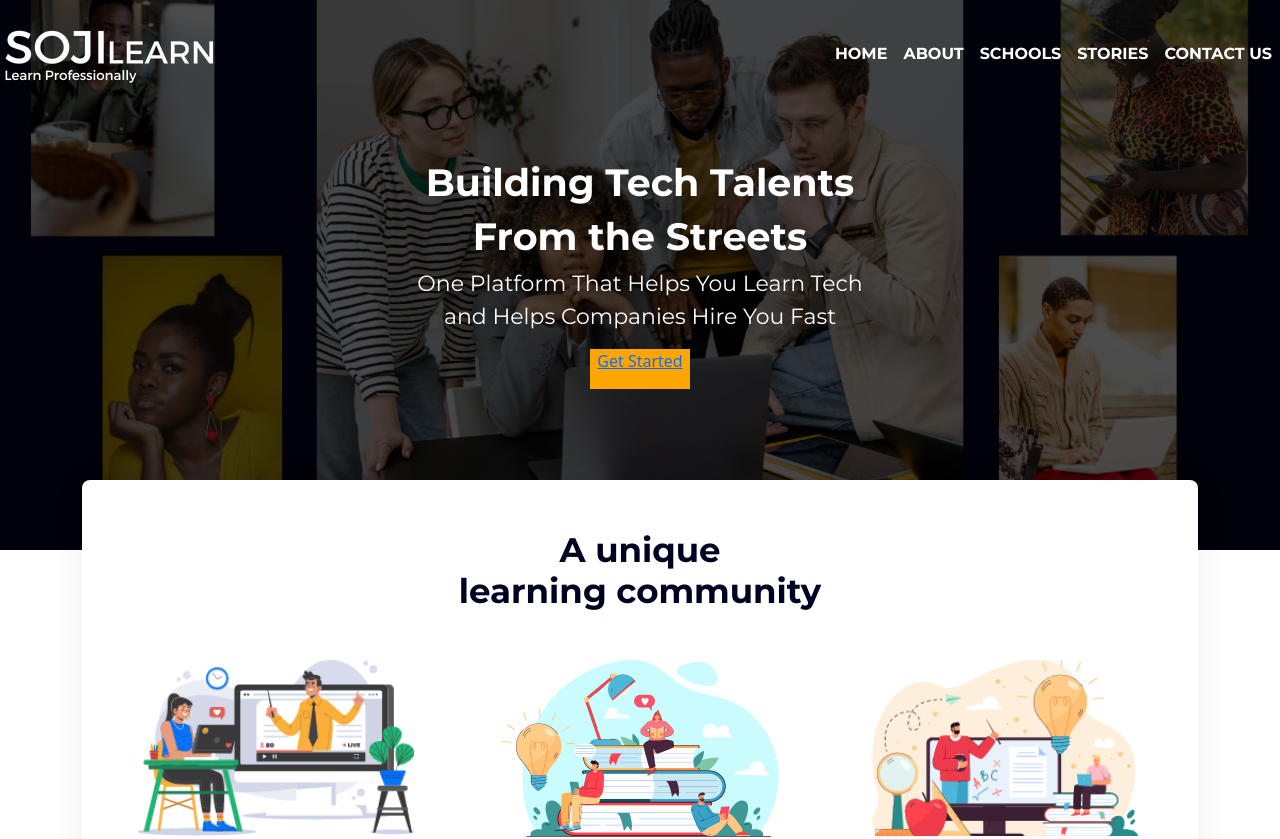
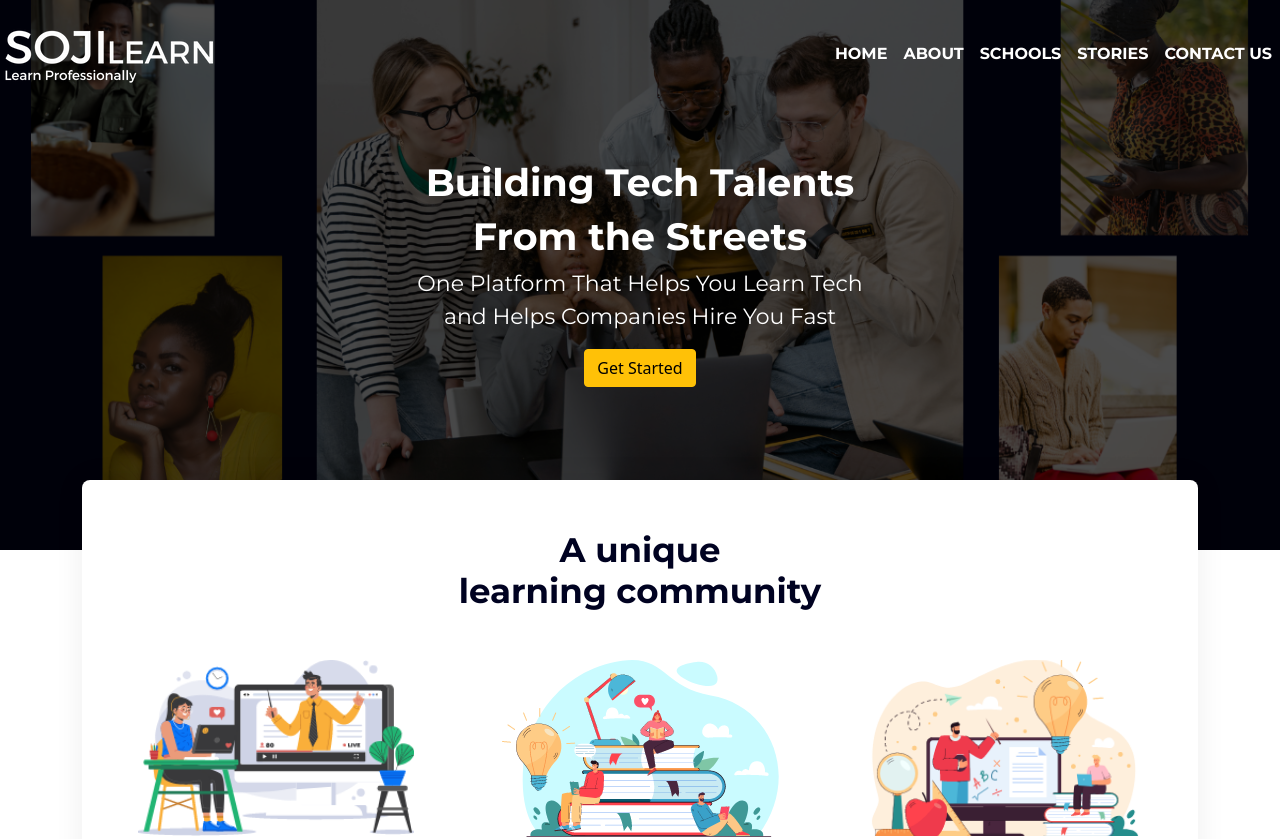
Before and after one commit to tonyedick/djoeton.github.io, a React (Create React App) app: page / in a window 1280 px wide. Shown: the top 839 px of the page. Built offline with nearby package versions, Linux system fonts and the light colour scheme; a web font is replaced by a local one.

Commit message:
edited css
Button javascript caused some issues on topbanner

```diff
--- a/src/asset/css/custom.css
+++ b/src/asset/css/custom.css
@@ -11,12 +11,6 @@
     min-height: 550px;
     width: 100%;
     background: rgb(0, 0, 0,0.7);
-}
-.button {
-    width: 100px;
-    height: 40px;
-    background: #ffa500;
-    cursor: pointer;
 }
 .topContent{
     margin-top: 10em;
--- a/src/components/TopBanner/TopBanner.jsx
+++ b/src/components/TopBanner/TopBanner.jsx
@@ -1,5 +1,5 @@
 import React, { Component, Fragment } from 'react';
-import { Col, Container, Row } from 'react-bootstrap'
+import { Button, Col, Container, Row } from 'react-bootstrap'
 import { init } from 'ityped'
 import { BrowserRouter as Router, Route, Routes, Link } from 'react-router-dom'
 
@@ -16,16 +16,11 @@ class TopBanner extends Component {
                 <Container className="topContent">
                     <Row>
                         <Col className="text-center">
-                        <h2 className="topTitle">Building Tech Talents</h2>
-                        <h2 className="topTitle">From <span id="myTopBanner"></span></h2>
-                        <p className="topSubTitle">One Platform That Helps You Learn Tech<br />
-                        and Helps Companies Hire You Fast</p>
-                        <Link className="button" type="button" variant="warning" size="lg" onClick={(e) => {
-                            e.preventDefault();
-                            window.location.to="/coursepath";
-                            }
-                        }
-                        >Get Started</Link>
+                            <h2 className="topTitle">Building Tech Talents</h2>
+                            <h2 className="topTitle">From <span id="myTopBanner"></span></h2>
+                            <p className="topSubTitle">One Platform That Helps You Learn Tech<br />
+                            and Helps Companies Hire You Fast</p>
+                            <Button className="button" type="button" variant="warning" size="md">Get Started</Button>
                         </Col>
                     </Row>
 
```
